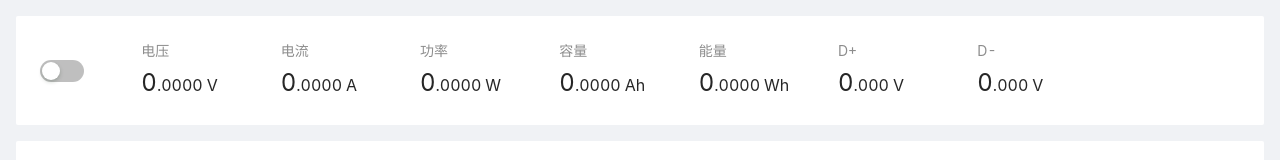
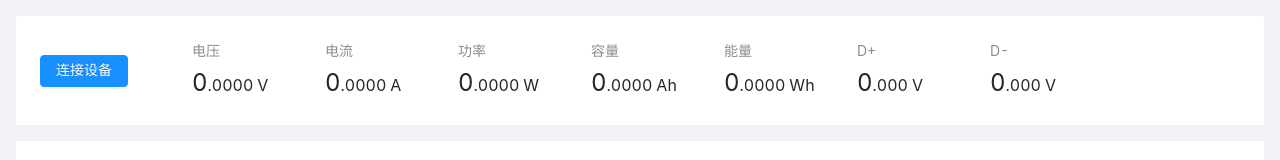
Before and after one commit to xingrz/ChargeMon, a Vue app: page / in a window 1280 px wide. Shown: the top 160 px of the page. Built offline with nearby package versions, Linux system fonts and the light colour scheme; what viser-vue would draw is missing.

Commit message:
Use button instead of toggle

```diff
--- a/src/components/RealtimeCard.vue
+++ b/src/components/RealtimeCard.vue
@@ -1,14 +1,21 @@
 <template>
   <a-card v-bind:bordered="false">
     <a-row v-bind:gutter="[16, 16]" type="flex" align="middle">
-      <a-col v-bind:xs="12" v-bind:sm="8" v-bind:lg="2">
-        <a-switch
-          v-bind:checked="state == 'opened'"
+      <a-col v-bind:xs="12" v-bind:sm="8" v-bind:lg="3">
+        <a-button
+          v-if="state == 'opened'"
+          v-on:click="() => this.$emit('close')"
+          >关闭设备</a-button
+        >
+        <a-button
+          v-else
           v-bind:loading="state == 'opening'"
-          v-on:change="toggle"
-        />
+          v-on:click="() => this.$emit('open')"
+          type="primary"
+          >连接设备</a-button
+        >
       </a-col>
-      <a-col v-bind:xs="24" v-bind:md="22">
+      <a-col v-bind:xs="24" v-bind:md="21">
         <a-row v-bind:gutter="[16, 16]" type="flex" align="middle">
           <a-col v-bind:xs="12" v-bind:sm="8" v-bind:lg="3">
             <a-statistic
@@ -80,13 +87,5 @@ import { IYZXMessage } from "../YZX";
 export default class RealtimeCard extends Vue {
   @Prop() data?: IYZXMessage | null;
   @Prop() state?: "closed" | "opening" | "opened";
-
-  toggle(checked: boolean): void {
-    if (checked) {
-      this.$emit("open");
-    } else {
-      this.$emit("close");
-    }
-  }
 }
 </script>
```
